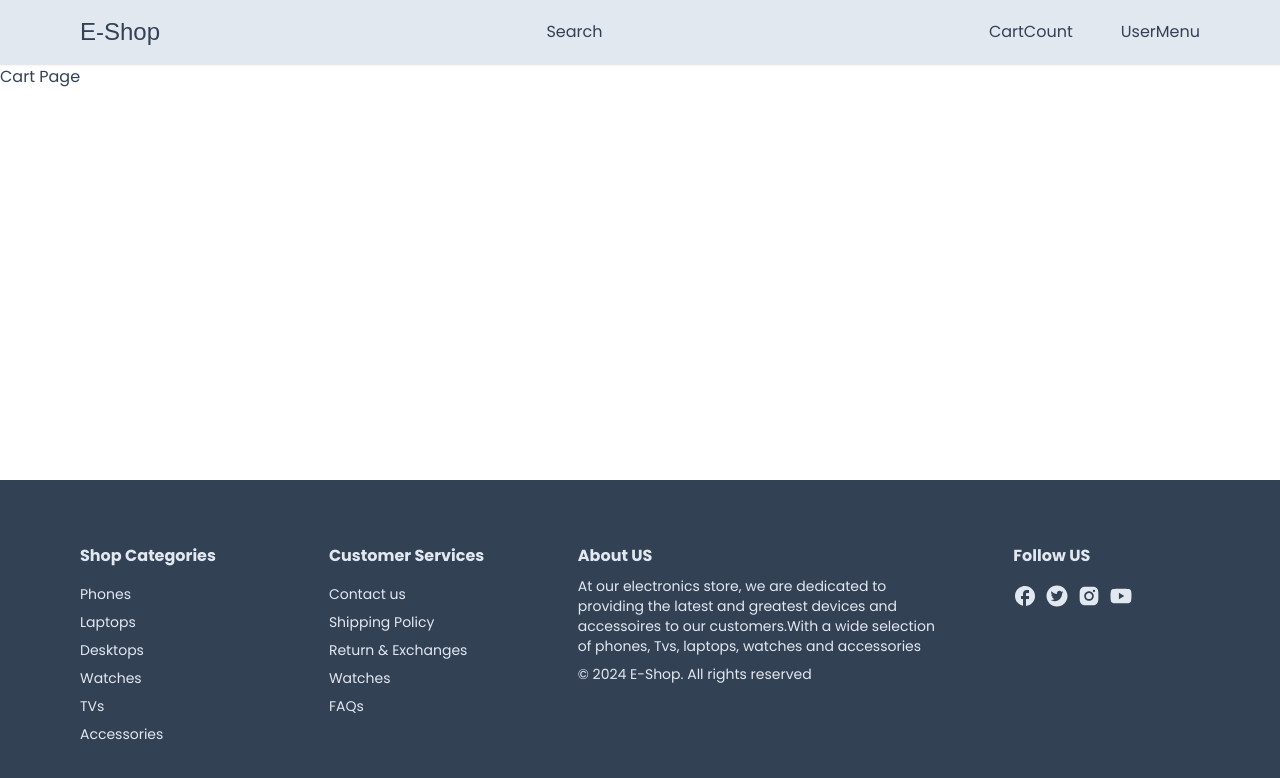
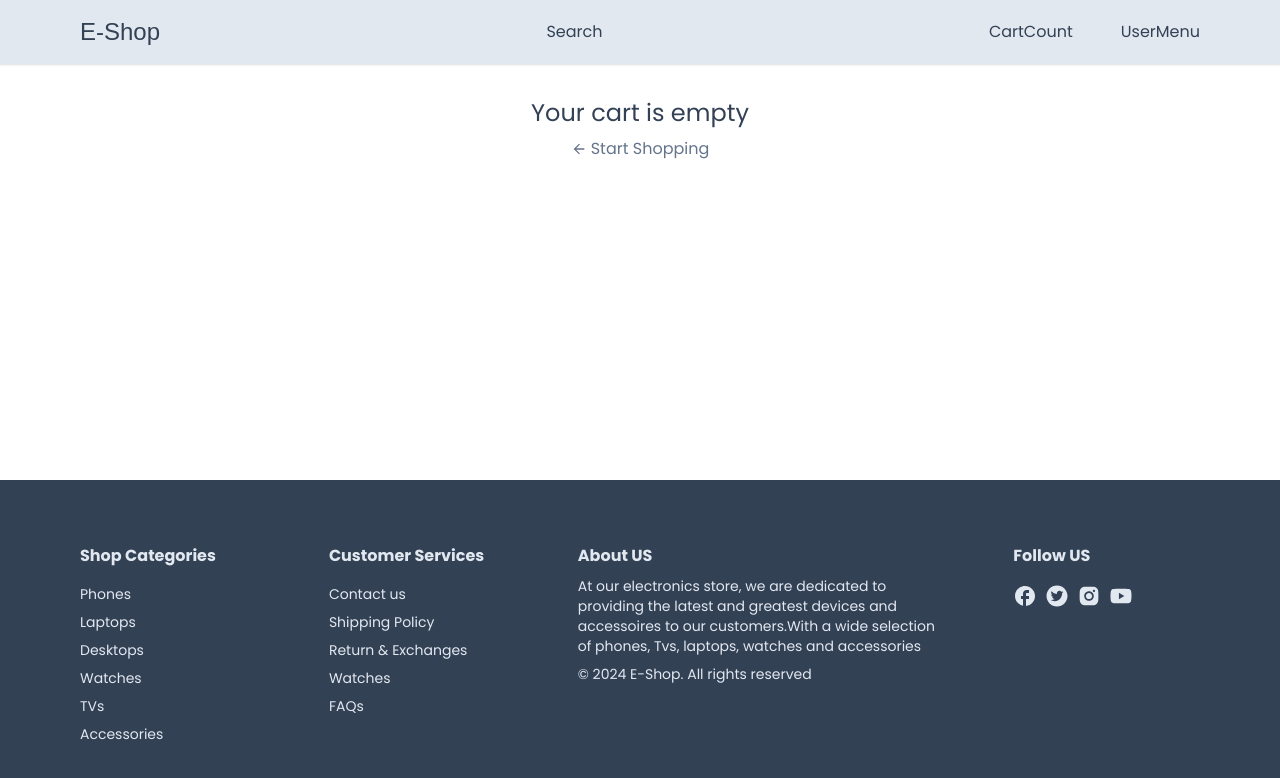
Before and after one commit to yassin-ben-haj-ali/e-shop, a Next.js app: page /cart in a window 1280 px wide. Shown: the top 778 px of the page. Built offline with nearby package versions, Linux system fonts and the light colour scheme; a web font is replaced by a local one.

Commit message:
Start Cart Page UI

```diff
--- /dev/null
+++ b/app/cart/CartClient.tsx
@@ -0,0 +1,59 @@
+"use client"
+import { useCart } from "@/hooks/useCart";
+import Link from "next/link";
+import { MdArrowBack } from "react-icons/md";
+import Heading from "../components/Heading";
+import Button from "../components/Button";
+
+const CartClient = () => {
+    const { cartProducts } = useCart();
+    if (!cartProducts || cartProducts.length === 0) {
+        return (
+            <div className="flex flex-col items-center">
+                <div className="text text-2xl">Your cart is empty</div>
+                <div>
+                    <Link href="/" className="text-slate-500 flex items-center gap-1 mt-2">
+                        <MdArrowBack />
+                        <span>Start Shopping</span>
+                    </Link>
+                </div>
+            </div>
+        );
+    }
+    return (
+        <div>
+            <Heading title="Shopping Cart" center />
+            <div className="grid grid-cols-5 text-xs gap-4 pb-2 items-center mt-8">
+                <div className="col-span-2 justify-self-start">PRODUCT</div>
+                <div className="justify-self-center">PRICE</div>
+                <div className="justify-self-center">QUANTITY</div>
+                <div className="justify-self-end">TOTAL</div>
+            </div>
+            <div>
+                {cartProducts && cartProducts.map((item) => {
+                    return <div key={item.id}>{item.name}</div>
+                })}
+            </div>
+            <div className="border-t-[1.5px] border-slate-200 py-4 flex justify-between gap-4">
+                <div className="w-[90px]">
+                    <Button label="Clear Cart" onClick={() => { }} small outline />
+                </div>
+                <div className="text-sm flex flex-col gap-1 items-start">
+                    <div className="flex justify-between w-full text-base font-semibold">
+                        <span>Subtotal</span>
+                        <span>$1,000</span>
+                    </div>
+                    <p className="text-slate-500">Taxes and shipping calculate at checkout </p>
+                    <Button label="checkout" onClick={() => { }} />
+                    <Link href="/" className="text-slate-500 flex items-center gap-1 mt-2">
+                        <MdArrowBack />
+                        <span>Continue Shopping</span>
+                    </Link>
+                </div>
+            </div>
+        </div>
+    )
+
+}
+
+export default CartClient;
--- a/app/cart/page.tsx
+++ b/app/cart/page.tsx
@@ -1,5 +1,13 @@
+"use client"
+import Container from "../components/Container";
+import CartClient from "./CartClient";
+
 const Cart = () => {
-    return (<div>Cart Page</div>);
+    return (<div className="pt-8">
+        <Container>
+            <CartClient />
+        </Container>
+    </div>);
 }
 
 export default Cart;
```
